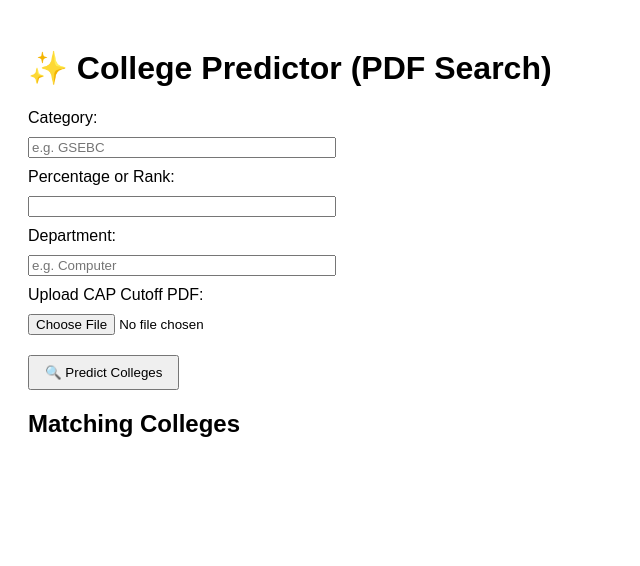
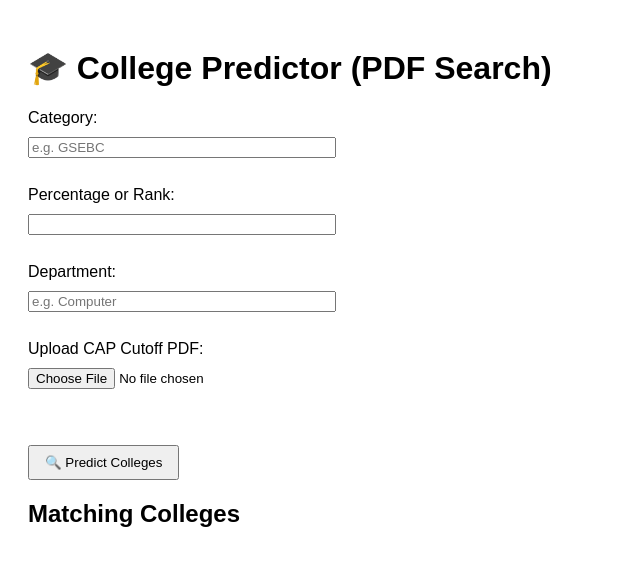
Before and after one commit to pratikgadadare7/clg-pridictor, a plain HTML site: page index.html in a window 1280 px wide. Shown: the whole page, without its empty margins (0-640 px from the left). Drawn offline with Linux system fonts and the light colour scheme.

Commit message:
Update index.html

```diff
--- a/index.html
+++ b/index.html
@@ -6,26 +6,29 @@
   <link rel="stylesheet" href="style.css">
 </head>
 <body>
-  <h1>✨ College Predictor (PDF Search)</h1>
+  <h1>🎓 College Predictor (PDF Search)</h1>
 
   <label>Category:</label>
-  <input type="text" id="category" placeholder="e.g. GSEBC">
+  <input type="text" id="category" placeholder="e.g. GSEBC"><br>
 
   <label>Percentage or Rank:</label>
-  <input type="number" id="percent" step="0.01">
+  <input type="number" id="percent" step="0.01"><br>
 
   <label>Department:</label>
-  <input type="text" id="department" placeholder="e.g. Computer">
+  <input type="text" id="department" placeholder="e.g. Computer"><br>
 
   <label>Upload CAP Cutoff PDF:</label>
-  <input type="file" id="pdfFile" accept="application/pdf">
+  <input type="file" id="pdfFile" accept="application/pdf"><br><br>
 
   <button onclick="processPDF()">🔍 Predict Colleges</button>
 
   <h2>Matching Colleges</h2>
   <div id="results"></div>
 
-  <script src="https://cdnjs.cloudflare.com/ajax/libs/pdf.js/3.4.120/pdf.min.js"></script>
+  <script src="libs/pdf.min.js"></script>
+  <script>
+    pdfjsLib.GlobalWorkerOptions.workerSrc = 'libs/pdf.worker.min.js';
+  </script>
   <script src="script.js"></script>
 </body>
 </html>
```
